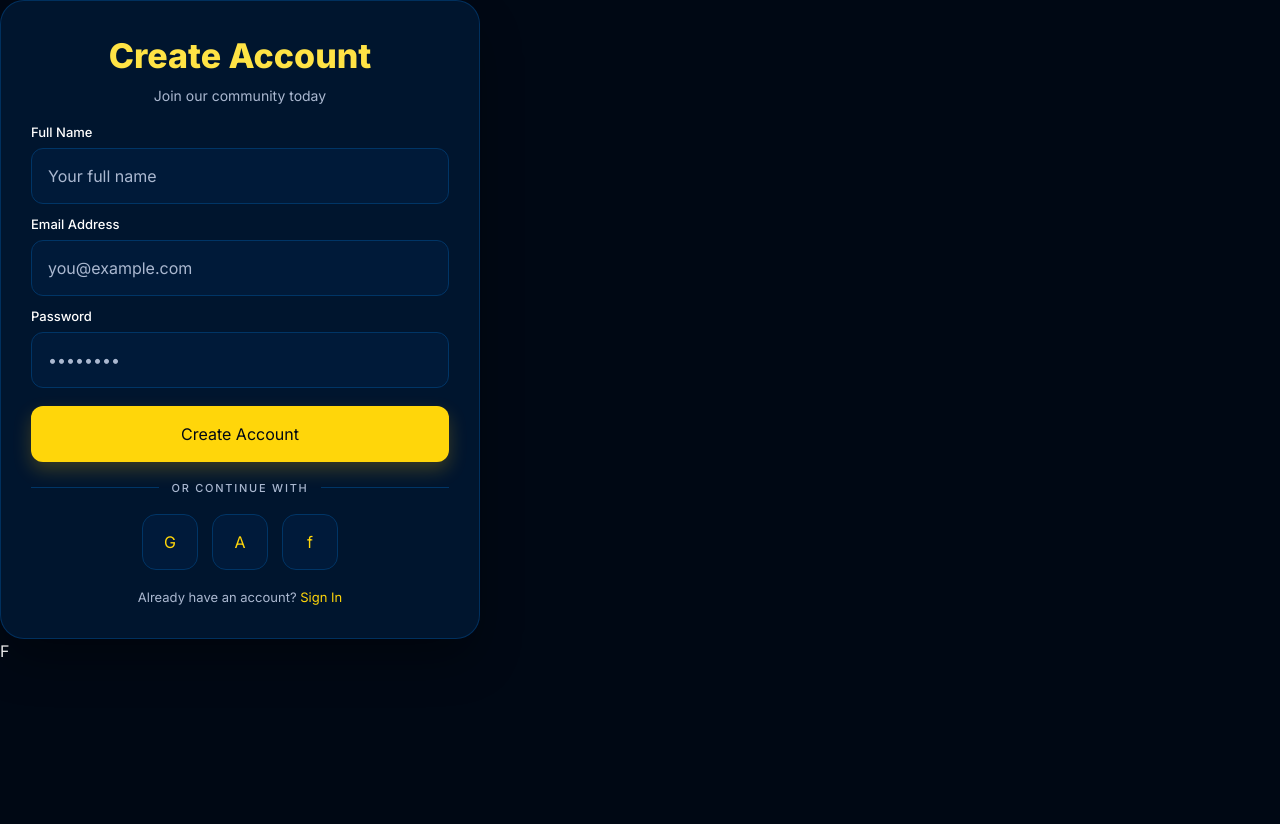
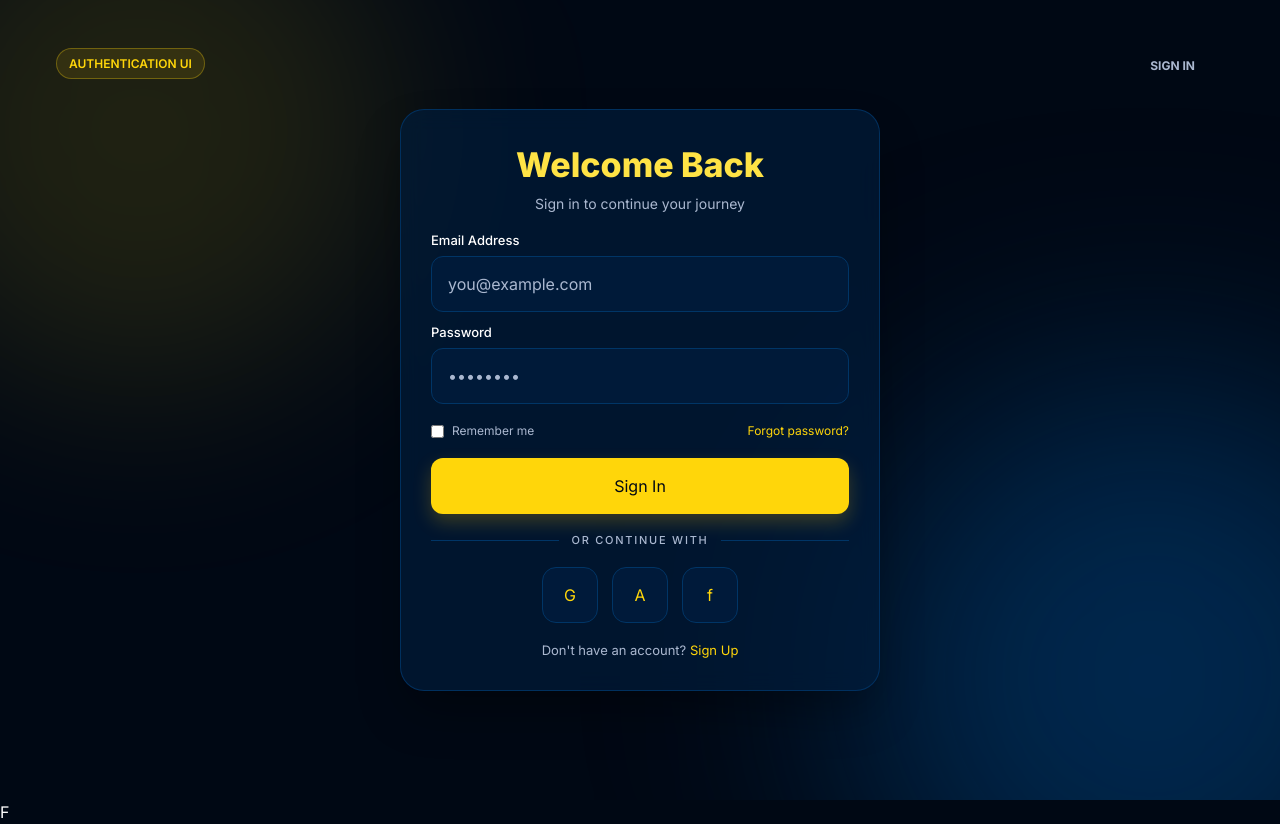
Before and after one commit to yaascarol/projetoAuthenticationForms, a React (Vite) app: page / in a window 1280 px wide. Both pictures are taken after a click on the button "Sign In". Before the commit the page ends 800 px from the top, so only its background shows below. Built offline with nearby package versions, Linux system fonts and the light colour scheme.

Commit message:
adicionando o formulário de validação de autenticação

```diff
--- a/src/components/auth/SignInForm.jsx
+++ b/src/components/auth/SignInForm.jsx
@@ -1,28 +1,55 @@
+import { useState } from 'react';
 import Input from '../ui/Input.jsx';
 import Button from '../ui/Button.jsx';
 import AuthDivider from './AuthDivider.jsx';
 import SocialLogin from './SocialLogin.jsx';
 
-export default function SignInForm() {
+export default function SignInForm({ onSwitchForm }) {
+  const [formData, setFormData] = useState({ email: '', password: '' });
+  const [errors, setErrors] = useState({});
+
+  function handleChange(event) {
+    const { name, value } = event.target;
+    setFormData(previous => ({ ...previous, [name]: value }));
+    setErrors(previous => ({ ...previous, [name]: '' }));
+  }
+  function validateForm() {
+    const nextErrors = {};
+
+    if (!formData.email.trim()) nextErrors.email = 'Email is required.';
+    else if (!/^\S+@\S+\.\S+$/.test(formData.email)) nextErrors.email = 'Enter a valid email.';
+    if (!formData.password) nextErrors.password = 'Password is required.';
+    else if (formData.password.length < 6) nextErrors.password = 'Use at least 6 characters.';
+    setErrors(nextErrors);
+    return Object.keys(nextErrors).length === 0;
+  }
+  function handleSubmit(event) {
+    event.preventDefault();
+    if (!validateForm()) return;
+    window.alert('Login demonstrativo validado. Nenhum dado foi enviado.');
+  }
   return (
     <section className="flex w-[min(480px,calc(100vw-32px))] flex-col gap-[18px] rounded-3xl border border-[rgba(0,53,102,0.88)] bg-[rgba(0,29,61,0.67)] px-[30px] pb-[30px] pt-[34px] shadow-[0_24px_48px_-8px_rgba(0,0,0,0.38)] backdrop-blur-[11px]">
       <header className="text-center">
         <h1 className="text-[34px] font-extrabold leading-tight text-yellow-300">Welcome Back</h1>
         <p className="mt-2 text-sm text-auth-slate">Sign in to continue your journey</p>
       </header>
+      <form noValidate onSubmit={handleSubmit} className="flex flex-col gap-[18px]">
         <div className="flex flex-col gap-3">
-        <Input id="signin-email" label="Email Address" type="email" name="email" placeholder="you@example.com" />
-        <Input id="signin-password" label="Password" type="password" name="password" placeholder="••••••••" />
+          <Input id="signin-email" name="email" label="Email Address" type="email" placeholder="you@example.com" autoComplete="email" value={formData.email} onChange={handleChange} error={errors.email} />
+          <Input id="signin-password" name="password" label="Password" type="password" placeholder="••••••••" autoComplete="current-password" value={formData.password} onChange={handleChange} error={errors.password} />
         </div>
         <div className="flex items-center justify-between text-[12px] text-auth-slate">
           <label className="flex items-center gap-2"><input type="checkbox" /> Remember me</label>
           <button type="button" className="text-yellow-400">Forgot password?</button>
         </div>
-      <Button type="button">Sign In</Button>
+        <Button type="submit">Sign In</Button>
+      </form>
       <AuthDivider />
       <SocialLogin />
       <p className="text-center text-[13px] text-auth-slate">
-        Don't have an account? <button type="button" className="font-semibold text-yellow-400">Sign Up</button>
+        Don't have an account?{' '}
+        <button type="button" onClick={onSwitchForm} className="font-semibold text-yellow-400">Sign Up</button>
       </p>
     </section>
   );
--- a/src/components/auth/SignUpForm.jsx
+++ b/src/components/auth/SignUpForm.jsx
@@ -1,25 +1,53 @@
+import { useState } from 'react';
 import Input from '../ui/Input.jsx';
 import Button from '../ui/Button.jsx';
 import AuthDivider from './AuthDivider.jsx';
 import SocialLogin from './SocialLogin.jsx';
 
-export default function SignUpForm() {
+export default function SignUpForm({ onSwitchForm }) {
+  const [formData, setFormData] = useState({ name: '', email: '', password: '' });
+  const [errors, setErrors] = useState({});
+
+  function handleChange(event) {
+    const { name, value } = event.target;
+    setFormData(previous => ({ ...previous, [name]: value }));
+    setErrors(previous => ({ ...previous, [name]: '' }));
+  }
+  function validateForm() {
+    const nextErrors = {};
+    if (!formData.name.trim()) nextErrors.name = 'Full name is required.';
+    if (!formData.email.trim()) nextErrors.email = 'Email is required.';
+    else if (!/^\S+@\S+\.\S+$/.test(formData.email)) nextErrors.email = 'Enter a valid email.';
+    if (!formData.password) nextErrors.password = 'Password is required.';
+    else if (formData.password.length < 6) nextErrors.password = 'Use at least 6 characters.';
+    setErrors(nextErrors);
+    return Object.keys(nextErrors).length === 0;
+  }
+  function handleSubmit(event) {
+    event.preventDefault();
+    if (!validateForm()) return;
+    window.alert('Cadastro demonstrativo validado. Nenhum dado foi enviado.');
+  }
   return (
     <section className="flex w-[min(480px,calc(100vw-32px))] flex-col gap-[18px] rounded-3xl border border-[rgba(0,53,102,0.88)] bg-[rgba(0,29,61,0.67)] px-[30px] pb-[30px] pt-[34px] shadow-[0_24px_48px_-8px_rgba(0,0,0,0.38)] backdrop-blur-[11px]">
       <header className="text-center">
         <h1 className="text-[34px] font-extrabold leading-tight text-yellow-300">Create Account</h1>
         <p className="mt-2 text-sm text-auth-slate">Join our community today</p>
       </header>
-      <div className="flex flex-col gap-3">
-        <Input id="signup-name" label="Full Name" name="name" placeholder="Your full name" />
-        <Input id="signup-email" label="Email Address" type="email" name="email" placeholder="you@example.com" />
-        <Input id="signup-password" label="Password" type="password" name="password" placeholder="••••••••" />
-      </div>
-      <Button type="button">Create Account</Button>
+      <form noValidate onSubmit={handleSubmit} className="flex flex-col gap-[18px]">
+        <div className="flex flex-col gap-3">
+          <Input id="signup-name" name="name" label="Full Name" type="text" placeholder="Your full name" autoComplete="name" value={formData.name} onChange={handleChange} error={errors.name} />
+          <Input id="signup-email" name="email" label="Email Address" type="email" placeholder="you@example.com" autoComplete="email" value={formData.email} onChange={handleChange} error={errors.email} />
+          <Input id="signup-password" name="password" label="Password" type="password" placeholder="••••••••" autoComplete="new-password" value={formData.password} onChange={handleChange} error={errors.password} />
+        </div>
+
+        <Button type="submit">Create Account</Button>
+      </form>
       <AuthDivider />
       <SocialLogin />
       <p className="text-center text-[13px] text-auth-slate">
-        Already have an account? <button type="button" className="font-semibold text-yellow-400">Sign In</button>
+        Already have an account?{' '}
+        <button type="button" onClick={onSwitchForm} className="font-semibold text-yellow-400">Sign In</button>
       </p>
     </section>
   );
--- a/src/components/ui/Input.jsx
+++ b/src/components/ui/Input.jsx
@@ -1,26 +1,17 @@
-export default function Input({
-    id,
-    label,
-    type = 'text',
-    name,
-    placeholder,
-  }) {
+export default function Input({ id, label, type = 'text', name, placeholder, value, onChange, error, autoComplete }) {
     return (
       <div className="flex min-h-[80px] w-full flex-col gap-2">
-        <label
-          htmlFor={id}
-          className="text-[13px] font-medium leading-[normal] text-white"
-        >
-          {label}
-        </label>
-
+        <label htmlFor={id} className="text-[13px] font-medium leading-[normal] text-white">{label}</label>
         <input
-          id={id}
-          type={type}
-          name={name}
-          placeholder={placeholder}
-          className="h-14 w-full rounded-xl border border-navy-800 bg-[rgba(0,29,61,0.78)] px-4 text-[15px] text-white outline-none transition placeholder:text-auth-slate focus:border-yellow-400/60 focus:ring-2 focus:ring-yellow-400/25"
+          id={id} type={type} name={name} placeholder={placeholder}
+          value={value} onChange={onChange} autoComplete={autoComplete}
+          aria-invalid={Boolean(error)}
+          aria-describedby={error ? `${id}-error` : undefined}
+          className={`h-14 w-full rounded-xl border bg-[rgba(0,29,61,0.78)] px-4 text-[15px] text-white outline-none transition placeholder:text-auth-slate ${error
+            ? 'border-auth-red focus:ring-2 focus:ring-auth-red/40'
+            : 'border-navy-800 focus:border-yellow-400/60 focus:ring-2 focus:ring-yellow-400/25'}`}
         />
+        {error && <p id={`${id}-error`} className="-mt-1 text-xs text-auth-red">{error}</p>}
       </div>
     );
   }
--- a/src/pages/AuthPage.jsx
+++ b/src/pages/AuthPage.jsx
@@ -1,15 +1,23 @@
-
+import { useState } from 'react';
+import BackgroundEffects from '../components/layout/BackgroundEffects.jsx';
+import AuthBadge from '../components/ui/AuthBadge.jsx';
 import SignInForm from '../components/auth/SignInForm.jsx';
 import SignUpForm from '../components/auth/SignUpForm.jsx';
 
-const CURRENT_VIEW = 'signup';
-
 export default function AuthPage() {
-  const isSignUp = CURRENT_VIEW === 'signup';
-
+  const [isSignUp, setIsSignUp] = useState(true);
   return (
-    <main>
-      {isSignUp ? <SignUpForm /> : <SignInForm />}
+    <main className="relative flex min-h-screen items-center justify-center overflow-hidden bg-navy-950 p-4 py-24">
+      <BackgroundEffects />
+      <AuthBadge />
+      <span className="absolute right-5 top-[58px] z-20 text-xs font-bold text-auth-slate sm:right-[85px]">
+        {isSignUp ? 'SIGN UP' : 'SIGN IN'}
+      </span>
+      <div className="relative z-10">
+        {isSignUp
+          ? <SignUpForm onSwitchForm={() => setIsSignUp(false)} />
+          : <SignInForm onSwitchForm={() => setIsSignUp(true)} />}
+      </div>
     </main>
   );
 }
```
Lines whose indentation alone changed are shown as unchanged.
